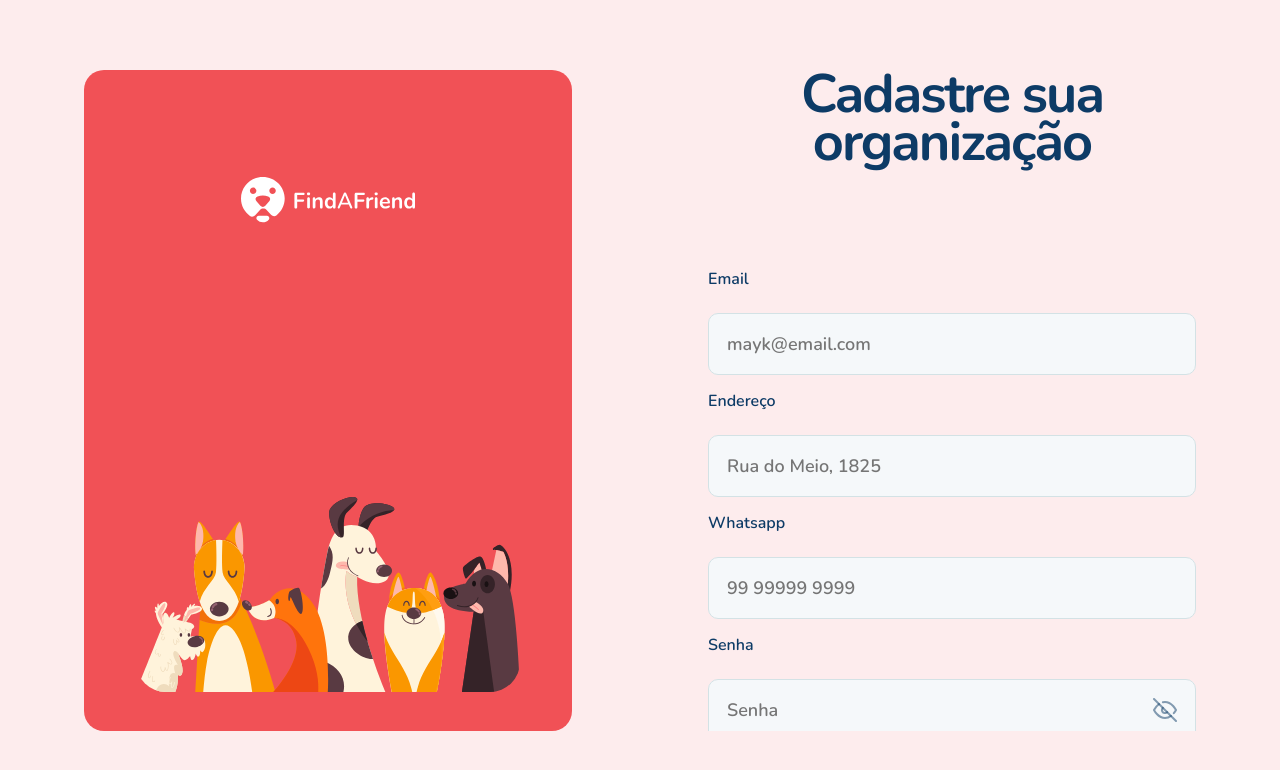
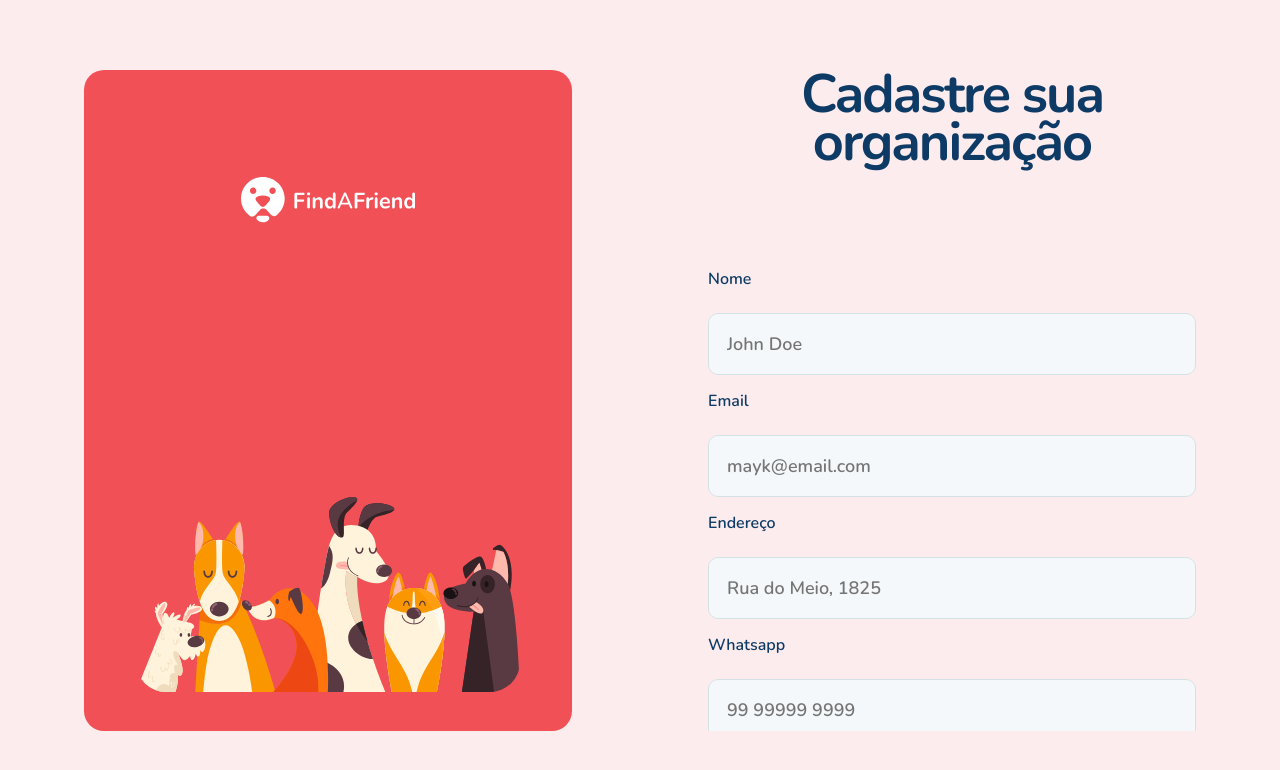
Before and after one commit to vitorsemidio-dev/gcc-find-a-friend-web, a React (Vite) app: page /Register in a window 1280 px wide. Shown: the top 770 px of the page. Built offline with nearby package versions, Linux system fonts and the light colour scheme.

Commit message:
feat: registro de organização

```diff
--- a/src/pages/Register/index.tsx
+++ b/src/pages/Register/index.tsx
@@ -1,25 +1,52 @@
+import { FormEvent, useState } from 'react'
+import { useNavigate } from 'react-router-dom'
+
+import LogoHorizontal from '@/assets/icons/logo-horizontal.svg'
+import Eye from '@/assets/icons/password-eye.svg'
+import Pets from '@/assets/icons/pets.svg'
+import { api } from '@/services/http'
+
 import {
+  Button,
+  Buttons,
+  Card,
+  Container,
+  Form,
+  FormWrapper,
+  InputWrapper,
   Wrapper,
-  Container,
-  Card,
-  FormWrapper,
-  Form,
-  InputWrapper,
-  Buttons,
-  Button,
 } from './styles'
 
-import LogoHorizontal from '../../assets/icons/logo-horizontal.svg'
-import Pets from '../../assets/icons/pets.svg'
-import Eye from '../../assets/icons/password-eye.svg'
+export function Register() {
+  const [registerForm, setRegisterForm] = useState({
+    name: '',
+    email: '',
+    address: '',
+    cep: '',
+    whatsappNumber: '',
+    password: '',
+    passwordConfirm: '',
+  })
 
-export function Register() {
-  function handleRegisterOrganization() {
-    // TO dO
+  const navigate = useNavigate()
+
+  async function handleRegisterOrganization(e: FormEvent<HTMLFormElement>) {
+    e.preventDefault()
+    try {
+      const response = await api.post('/orgs', registerForm)
+      console.log(response)
+      handleLoginOrganization()
+    } catch (err) {
+      console.log(err)
+    }
   }
 
   function handleRenderMapLocation() {
-    // TO DO
+    // TODO
+  }
+
+  function handleLoginOrganization() {
+    navigate('/login')
   }
 
   return (
@@ -31,7 +58,21 @@ export function Register() {
         </Card>
         <FormWrapper>
           <h1>Cadastre sua organização</h1>
-          <Form>
+          <Form onSubmit={(e) => handleRegisterOrganization(e)}>
+            <label htmlFor="name">Nome</label>
+            <InputWrapper>
+              <input
+                type="text"
+                name="name"
+                id="name"
+                placeholder="John Doe"
+                value={registerForm.name}
+                onChange={(e) =>
+                  setRegisterForm({ ...registerForm, name: e.target.value })
+                }
+              />
+            </InputWrapper>
+
             <label htmlFor="email">Email</label>
             <InputWrapper>
               <input
@@ -39,6 +80,10 @@ export function Register() {
                 name="email"
                 id="email"
                 placeholder="mayk@email.com"
+                value={registerForm.email}
+                onChange={(e) =>
+                  setRegisterForm({ ...registerForm, email: e.target.value })
+                }
               />
             </InputWrapper>
 
@@ -49,16 +94,27 @@ export function Register() {
                 name="address"
                 id="address"
                 placeholder="Rua do Meio, 1825"
+                value={registerForm.address}
+                onChange={(e) =>
+                  setRegisterForm({ ...registerForm, address: e.target.value })
+                }
               />
             </InputWrapper>
 
-            <label htmlFor="contact">Whatsapp</label>
+            <label htmlFor="whatsappNumber">Whatsapp</label>
             <InputWrapper>
               <input
                 type="text"
-                name="contact"
-                id="contact"
+                name="whatsappNumber"
+                id="whatsappNumber"
                 placeholder="99 99999 9999"
+                value={registerForm.whatsappNumber}
+                onChange={(e) =>
+                  setRegisterForm({
+                    ...registerForm,
+                    whatsappNumber: e.target.value,
+                  })
+                }
               />
             </InputWrapper>
 
@@ -69,23 +125,34 @@ export function Register() {
                 name="password"
                 id="password"
                 placeholder="Senha"
+                value={registerForm.password}
+                onChange={(e) =>
+                  setRegisterForm({ ...registerForm, password: e.target.value })
+                }
               />
               <img onClick={() => {}} src={Eye} alt="" />
             </InputWrapper>
 
-            <label htmlFor="confirmPassword">Confirmar senha</label>
+            <label htmlFor="passwordConfirm">Confirmar senha</label>
             <InputWrapper>
               <input
                 type="password"
-                name="confirmPassword"
-                id="confirmPassword"
+                name="passwordConfirm"
+                id="passwordConfirm"
                 placeholder="Confirme sua senha"
+                value={registerForm.passwordConfirm}
+                onChange={(e) =>
+                  setRegisterForm({
+                    ...registerForm,
+                    passwordConfirm: e.target.value,
+                  })
+                }
               />
               <img onClick={() => {}} src={Eye} alt="" />
             </InputWrapper>
 
             <Buttons>
-              <Button type="submit" onClick={() => {}} className="primary">
+              <Button type="submit" className="primary">
                 Cadastrar
               </Button>
             </Buttons>
```
